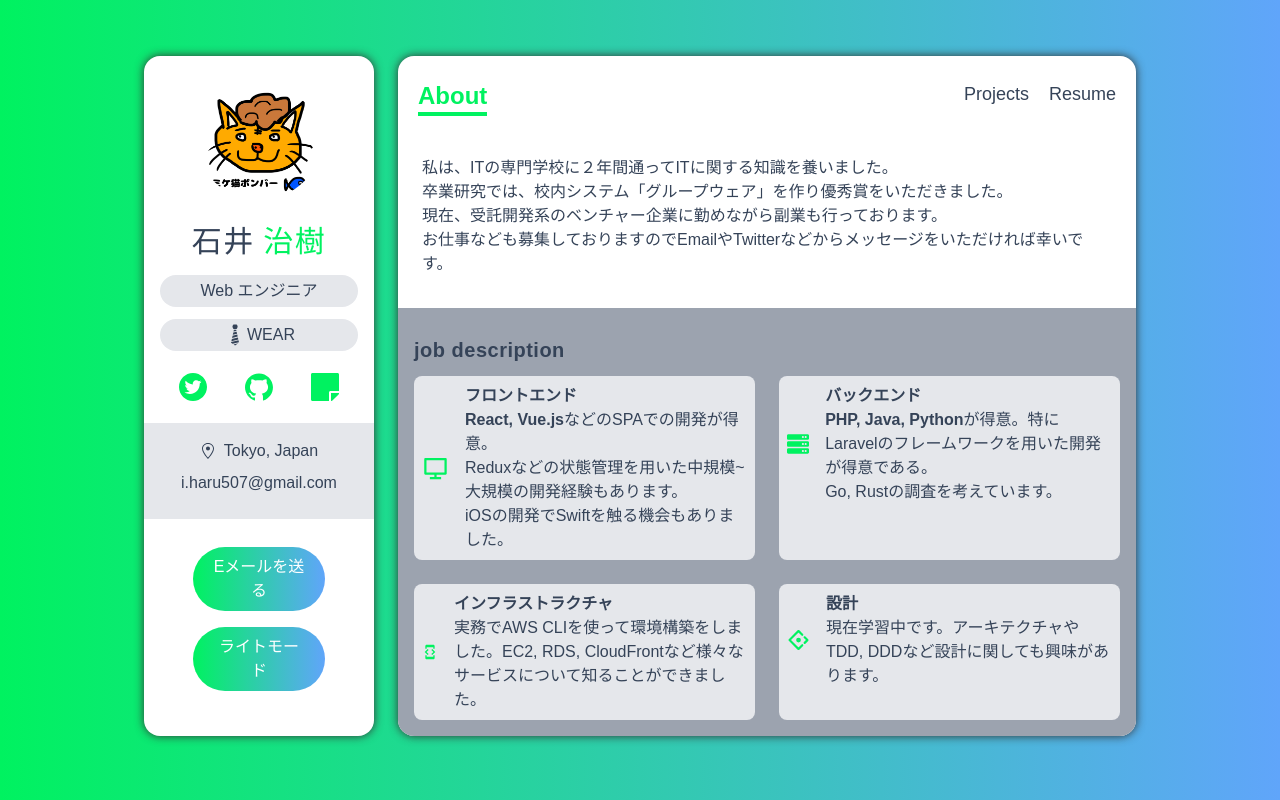
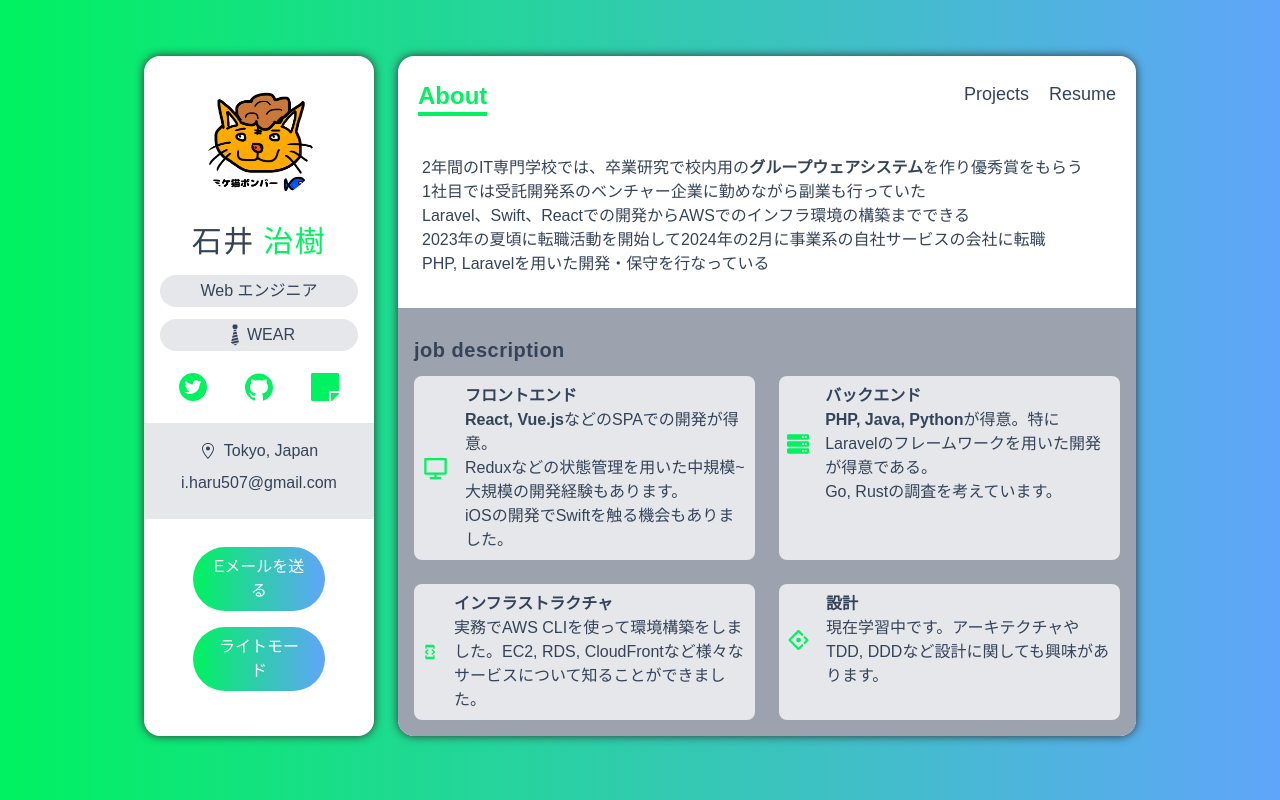
Before and after one commit to haru507/mikeneko-507, a Next.js app: page / in a window 1280 px wide. Built offline with nearby package versions, Linux system fonts and the light colour scheme.

Commit message:
fix:aboutの説明文を修正

```diff
--- a/pages/index.tsx
+++ b/pages/index.tsx
@@ -4,14 +4,14 @@ import ServiceCard from "../components/ServiceCard";
 import { services } from "../data";
 
 const index = ({endpoint}) => {
-
   return (
     <div className="flex flex-col flex-grow px-6 pt-1">
       <h5 className="my-3 font-medium">
-        私は、ITの専門学校に２年間通ってITに関する知識を養いました。<br />
-        卒業研究では、校内システム「グループウェア」を作り優秀賞をいただきました。<br />
-        現在、受託開発系のベンチャー企業に勤めながら副業も行っております。<br />
-        お仕事なども募集しておりますのでEmailやTwitterなどからメッセージをいただければ幸いです。
+        2年間のIT専門学校では、卒業研究で校内用の<b>グループウェアシステム</b>を作り優秀賞をもらう<br />
+        1社目では受託開発系のベンチャー企業に勤めながら副業も行っていた<br />
+        Laravel、Swift、Reactでの開発からAWSでのインフラ環境の構築までできる<br />
+        2023年の夏頃に転職活動を開始して2024年の2月に事業系の自社サービスの会社に転職<br />
+        PHP, Laravelを用いた開発・保守を行なっている
       </h5>
       <div
         className="flex-grow p-4 mt-5 bg-gray-400 dark:bg-dark-100"
```
